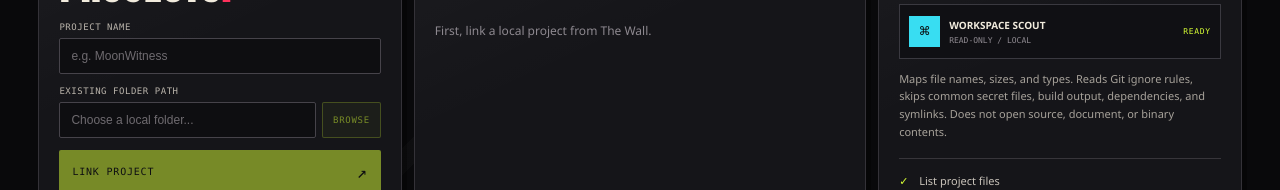
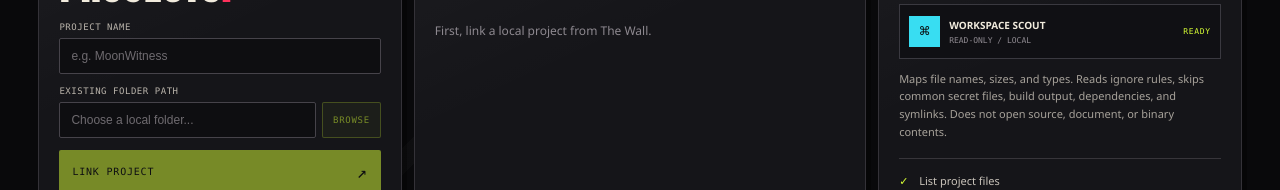
Before and after one commit to BRIDGE-ALLAH/ROCKSOUL, a React (Vite) app in the folder apps/desktop/ui/: page / in a window 1280 px wide. Shown: the part 755-945 px from the top of the page. Built offline with nearby package versions, Linux system fonts and the light colour scheme.

Commit message:
ui: use accurate ignore-rule wording

```diff
--- a/apps/desktop/ui/src/App.tsx
+++ b/apps/desktop/ui/src/App.tsx
@@ -531,7 +531,7 @@ export default function App() {
             <span className="tool-state">READY</span>
           </div>
           <p className="crew-copy">
-            Maps file names, sizes, and types. Reads Git ignore rules, skips common secret files,
+            Maps file names, sizes, and types. Reads ignore rules, skips common secret files,
             build output, dependencies, and symlinks. Does not open source, document, or binary contents.
           </p>
           <div className="permission-list">
```
